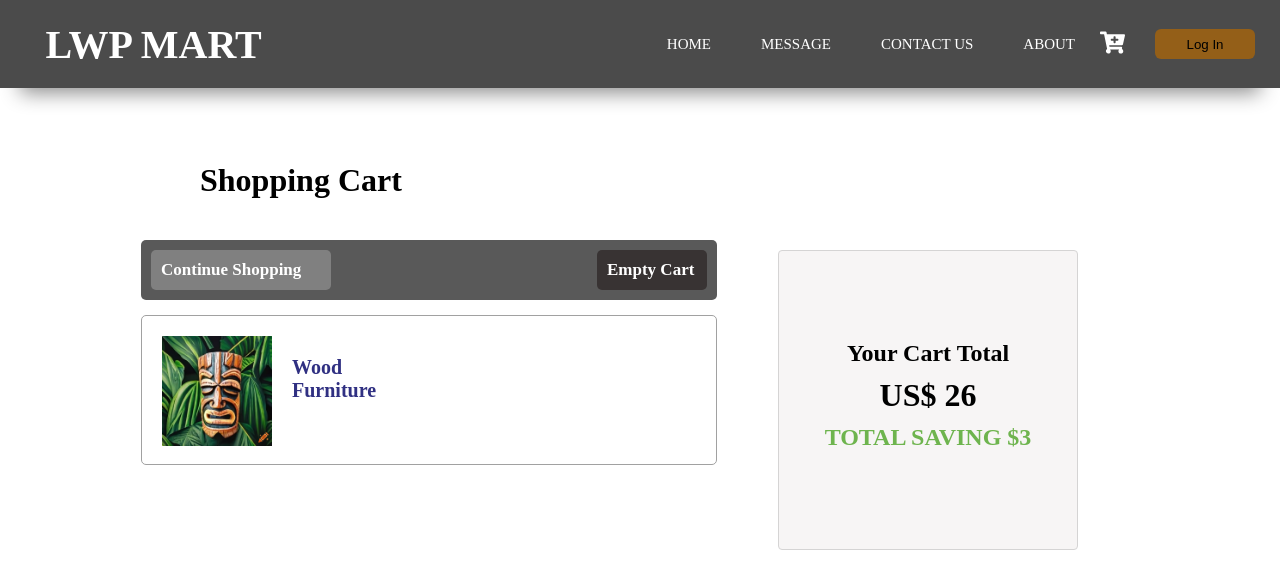
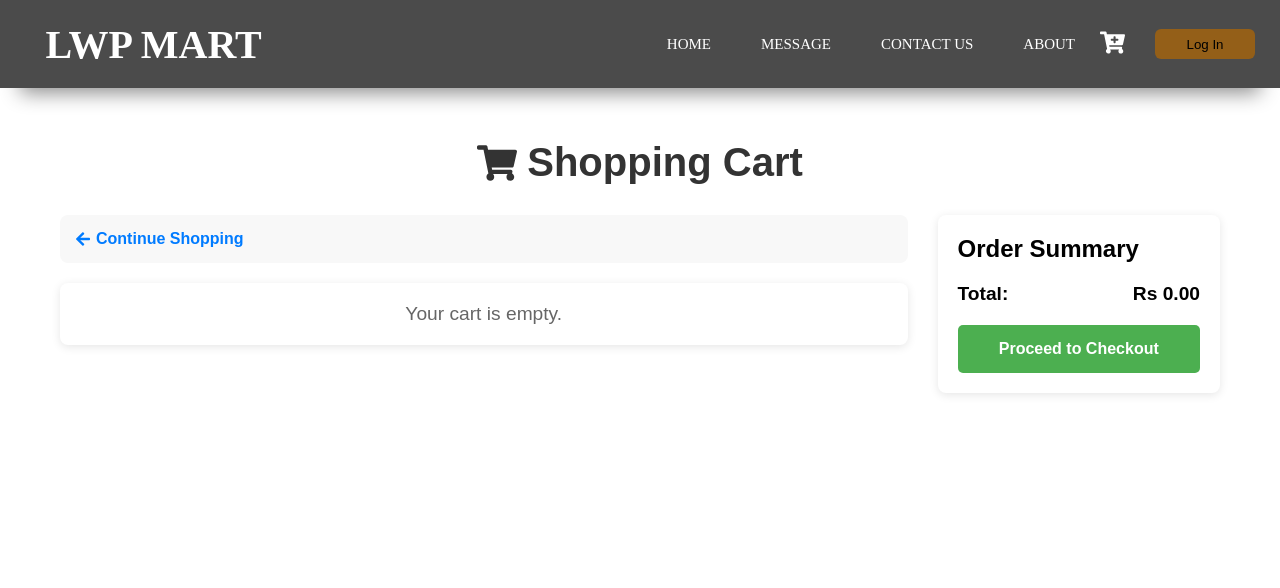
Before and after one commit to KLNCL/LWP_MART_CLIENT, a React (Vite) app: page /cart in a window 1280 px wide. Shown: the top 588 px of the page. Built offline with nearby package versions, Linux system fonts and the light colour scheme.

Commit message:
add to API for Cart, profile and Purchase

```diff
--- a/src/pages/Cart/Cart.jsx
+++ b/src/pages/Cart/Cart.jsx
@@ -1,47 +1,167 @@
-import React from 'react'
+import { useEffect, useState } from "react"
 import "./Cart.scss"
-import cardImage from "../../Image/card-2.jpg";
-import { IoCloseOutline } from "react-icons/io5";
-
+import { IoTrashBin } from "react-icons/io5"
+import { FaShoppingCart, FaArrowLeft } from "react-icons/fa"
+import { jwtDecode } from "jwt-decode"
+import { useNavigate } from "react-router-dom"
+import instance from "../../utils/AxiosInstance"
 
 export default function Cart() {
+  const [cart, setCart] = useState([])
+  const [quantities, setQuantities] = useState({})
+  const navigate = useNavigate()
+
+  const getUserDetailsFromToken = () => {
+    const token = localStorage.getItem("authToken")
+    if (!token) return null
+    try {
+      return jwtDecode(token)
+    } catch (error) {
+      console.error("Invalid token", error)
+      return null
+    }
+  }
+
+  const userDetails = getUserDetailsFromToken()
+  const userId = userDetails?._id
+
+  useEffect(() => {
+    const getCartData = async () => {
+      try {
+        const res = await instance.get(`/getUser/${userId}`)
+        if (res.data) {
+          setCart(res.data)
+          const initialQuantities = res.data.reduce((acc, item) => {
+            acc[item._id] = Number.parseInt(item.cartqty) || 1
+            return acc
+          }, {})
+          setQuantities(initialQuantities)
+        }
+      } catch (err) {
+        console.error("Error fetching cart details:", err)
+      }
+    }
+    if (userId) getCartData()
+  }, [userId])
+
+  const handleRemoveFromCart = async (cartId) => {
+    try {
+      const res = await instance.delete(`/removeCart/${cartId}`)
+      if (res.status === 200) {
+        setCart((prevCart) => prevCart.filter((item) => item._id !== cartId))
+        alert("Item removed from cart")
+      }
+    } catch (error) {
+      console.error("Error removing item from cart:", error)
+      alert("Failed to remove item from cart")
+    }
+  }
+
+  const handleUpdateQuantity = async (cartId, newQuantity) => {
+    try {
+      const res = await instance.post(`/updateQty/${cartId}`, { cartqty: newQuantity.toString() })
+      if (res.status === 200) {
+        setQuantities((prev) => ({ ...prev, [cartId]: newQuantity }))
+      }
+    } catch (error) {
+      console.error("Error updating cart quantity:", error)
+      alert("Failed to update cart quantity")
+    }
+  }
+
+  const increaseQuantity = (id) => {
+    setQuantities((prev) => {
+      const newQuantity = (prev[id] || 0) + 1
+      handleUpdateQuantity(id, newQuantity)
+      return { ...prev, [id]: newQuantity }
+    })
+  }
+
+  const decreaseQuantity = (id) => {
+    setQuantities((prev) => {
+      const newQuantity = Math.max((prev[id] || 0) - 1, 1)
+      handleUpdateQuantity(id, newQuantity)
+      return { ...prev, [id]: newQuantity }
+    })
+  }
+
+  const totalPrice = cart.reduce((acc, item) => {
+    const quantity = quantities[item._id] || 0
+    const price = Number.parseFloat(item.price)
+    return acc + price * quantity
+  }, 0)
+
+  const handleOrderNow = () => {
+    if (cart.length === 0) {
+      alert("Your cart is empty!")
+      return
+    }
+
+    const orderDetails = cart.map((item) => ({
+      product_id: item.product_id,
+      seller_id: item.seller_id,
+      user_id: userId,
+      image: item.image2,
+      productName: item.productName2,
+      price: Number.parseFloat(item.price),
+      quantity: quantities[item._id] || 0,
+    }))
+
+    navigate("/cart/purchase", { state: { orderDetails, totalPrice } })
+  }
+
   return (
-    <div className="cart-continer">
-      <div className="heder">
-        <h1>Shopping Cart</h1>
+    <div className="cart-container">
+      <div className="header">
+        <h1>
+          <FaShoppingCart /> Shopping Cart
+        </h1>
       </div>
-      <div className="item">
-        <div className="left">
-          <div className="table-heder" style={{fontWeight: 'bold',fontSize: '23px',backgroundColor: 'rgba(74, 74, 74, 0.912)',color: 'black' }}>
-            <div className="continue-shopping">
-              <p>Continue Shopping</p>
-            </div>
-            <div className="empty-cart">
-              <p>Empty Cart</p>
-            </div>
+      <div className="cart-content">
+        <div className="cart-items">
+          <div className="table-header">
+            <a href="/" className="continue-shopping">
+              <FaArrowLeft /> Continue Shopping
+            </a>
           </div>
           <div className="table-body">
-            <div className="card">
-            <img  src={cardImage}
-                   style={{
-                    width: '150px',
-                    height: '150px',
-                    borderRadius: '12px',
-                    padding:"20px"
-                  }} />
-                  <p>Wood Furniture</p>
-                  <IoCloseOutline className='close-icon'/>
-
-            </div>
-
+            {cart && cart.length > 0 ? (
+              cart.map((item) => (
+                <div className="cart-item" key={item._id}>
+                  <div className="item-image">
+                    <img src={item.image2 || "/placeholder.svg"} alt={item.productName2} />
+                  </div>
+                  <div className="item-details">
+                    <h2>{item.productName2}</h2>
+                    <div className="quantity-control">
+                      <button onClick={() => decreaseQuantity(item._id)}>-</button>
+                      <input type="text" value={quantities[item._id] || 0} readOnly />
+                      <button onClick={() => increaseQuantity(item._id)}>+</button>
+                    </div>
+                  </div>
+                  <div className="item-price">
+                    <h2>Rs. {(Number.parseFloat(item.price) * (quantities[item._id] || 0)).toFixed(2)}</h2>
+                    <button className="remove-item" onClick={() => handleRemoveFromCart(item._id)}>
+                      <IoTrashBin />
+                    </button>
+                  </div>
+                </div>
+              ))
+            ) : (
+              <p className="empty-cart-message">Your cart is empty.</p>
+            )}
           </div>
         </div>
-        <div className="right">
-          <div className="price-card">
-            <h2 style={{marginBottom:"10px"}}>Your Cart Total</h2>
-            <h1 style={{marginBottom:"10px"}}>US$ 26</h1>
-            <h2 style={{marginBottom:"10px", color:"rgb(110, 180, 78)"}}>TOTAL SAVING $3</h2>
-
+        <div className="cart-summary">
+          <div className="summary-card">
+            <h2>Order Summary</h2>
+            <div className="summary-total">
+              <span>Total:</span>
+              <span>Rs {totalPrice.toFixed(2)}</span>
+            </div>
+            <button onClick={handleOrderNow} className="checkout-button">
+              Proceed to Checkout
+            </button>
           </div>
         </div>
       </div>
--- a/src/pages/Cart/Cart.scss
+++ b/src/pages/Cart/Cart.scss
@@ -1,148 +1,221 @@
-.cart-continer{
+.cart-container {
+    max-width: 1200px;
+    margin: 0 auto;
+    padding: 20px;
+    font-family: 'Arial', sans-serif;
+    margin-top: 120px;
+
+    .header {
+      text-align: center;
+      margin-bottom: 30px;
+
+      h1 {
+        font-size: 2.5rem;
+        color: #333;
         display: flex;
         align-items: center;
         justify-content: center;
-    flex-direction: column;
-    width: 100vw;
-    height: 100vh;
-    background-color: white;
 
-    .heder{
-        display: flex;
-        align-items: center;
-        // justify-content: center;
-        width: 100vw;
-        height: 30vh;
-        // background-color: gray;
-
-        h1{
-            margin-top: 120px;
-            margin-left: 200px;
+        svg {
+          margin-right: 10px;
+        }
       }
     }
 
-    .item{
+    .cart-content {
       display: flex;
-        align-items: center;
-        justify-content: center;
-        width: 100vw;
-        height: 70vh;
-        // background-color: green;
+      gap: 30px;
 
-        .left{
-            display: flex;
-            align-items: center;
-            // justify-content: center;
+      @media (max-width: 768px) {
         flex-direction: column;
-            width: 60vw;
-            height: 70vh;
-            // background-color: pink;
-
-            .table-heder{
-            display: flex;
-            align-items: center;
-            justify-content: space-between;
-            color: white;
-            font-size: 20px;
-            width: 45vw;
-            height: 60px;
-            margin-left: 90px;
-            border-radius: 5px;
-
-            .continue-shopping{
-                display: flex;
-                align-items: center;
-                width: 180px;
-                height: 40px;
-                background-color: gray;
-                border-radius: 5px;
-                margin-left: 10px;
-                p{
-                    font-size: 17px;
-                    margin-left: 10px;
-                    color: white;
-                }
-            }
-            .empty-cart{
-                display: flex;
-                align-items: center;
-                width: 110px;
-                height: 40px;
-                background-color: rgb(56, 51, 51);
-                border-radius: 5px;
-                margin-right: 10px;
-
-            }
-            p{
-                font-size: 17px;
-                margin-left: 10px;
-                color: white;
       }
     }
 
-            .table-body{
+    .cart-items {
+      flex: 3;
+
+      .table-header {
+        background-color: #f8f8f8;
+        padding: 15px;
+        border-radius: 8px;
+        margin-bottom: 20px;
+
+        .continue-shopping {
+          text-decoration: none;
+          color: #007bff;
+          font-weight: bold;
+          font-size: 1rem;
           display: flex;
           align-items: center;
-                // justify-content: space-between;
-                flex-direction: column;
-               width: 60vw;
-               height: 400px;
-               margin-top: 10px;
-            //    background-color: gray;
 
-               .card{
-                display: flex;
-                // align-items: center;
-                // justify-content: center;
-                width: 45vw;
-                height: 150px;
-                background-color: white;
-                margin-left: 90px;
-                margin-top: 5px;
-                border-radius: 5px;
-                border: 0.5px solid rgb(161, 161, 161);
+          svg {
+            margin-right: 5px;
+          }
 
-                p{
-                    display: flex;
-                    // align-items: center;
-                    justify-content: center;
-                    font-size: 20px;
-                    margin-top: 40px;
-                    font-weight: bold;
-                    color: rgb(48, 48, 130);
+          &:hover {
+            text-decoration: underline;
           }
-                .close-icon{
-                    font-size: 20px;
-                    margin-left: 350px;
         }
       }
 
+      .table-body {
+        background-color: #fff;
+        border-radius: 8px;
+        box-shadow: 0 2px 10px rgba(0, 0, 0, 0.1);
       }
 
+      .cart-item {
+        display: flex;
+        align-items: center;
+        padding: 20px;
+        border-bottom: 1px solid #eee;
 
+        &:last-child {
+          border-bottom: none;
         }
 
-        .right{
-            display: flex;
-            // align-items: center;
-            // justify-content: center;
-            width: 40vw;
-            height: 70vh;
-            // background-color: rgb(245, 245, 134);
-            padding: 10px;
+        .item-image {
+          width: 100px;
+          height: 100px;
+          margin-right: 20px;
 
-            .price-card{
+          img {
+            width: 100%;
+            height: 100%;
+            object-fit: cover;
+            border-radius: 8px;
+          }
+        }
+
+        .item-details {
+          flex: 2;
+
+          h2 {
+            font-size: 1.2rem;
+            margin-bottom: 10px;
+          }
+
+          .quantity-control {
             display: flex;
             align-items: center;
-                justify-content: center;
+
+            button {
+              background-color: #f0f0f0;
+              border: none;
+              width: 30px;
+              height: 30px;
+              font-size: 1.2rem;
+              cursor: pointer;
+              transition: background-color 0.3s;
+
+              &:hover {
+                background-color: #e0e0e0;
+              }
+            }
+
+            input {
+              width: 40px;
+              height: 30px;
+              text-align: center;
+              border: 1px solid #ddd;
+              margin: 0 5px;
+            }
+          }
+        }
+
+        .item-price {
+          display: flex;
           flex-direction: column;
-                width: 300px;
-                height: 300px;
-                background-color: rgb(247, 245, 245);
-                border-radius: 4px;
-                border: 1px solid rgb(213, 212, 212);
+          align-items: flex-end;
 
+          h2 {
+            font-size: 1.2rem;
+            font-weight: bold;
+            margin-bottom: 10px;
+          }
+
+          .remove-item {
+            background: none;
+            border: none;
+            color: #ff4d4d;
+            cursor: pointer;
+            font-size: 1.2rem;
+            transition: color 0.3s;
+
+            &:hover {
+              color: #ff0000;
             }
           }
         }
       }
+    }
+
+    .cart-summary {
+      flex: 1;
+
+      .summary-card {
+        background-color: #fff;
+        border-radius: 8px;
+        padding: 20px;
+        box-shadow: 0 2px 10px rgba(0, 0, 0, 0.1);
+
+        h2 {
+          font-size: 1.5rem;
+          margin-bottom: 20px;
+        }
+
+        .summary-total {
+          display: flex;
+          justify-content: space-between;
+          font-size: 1.2rem;
+          font-weight: bold;
+          margin-bottom: 20px;
+        }
+
+        .checkout-button {
+          width: 100%;
+          padding: 15px;
+          background-color: #4CAF50;
+          color: white;
+          border: none;
+          border-radius: 5px;
+          font-size: 1rem;
+          font-weight: bold;
+          cursor: pointer;
+          transition: background-color 0.3s;
+
+          &:hover {
+            background-color: #45a049;
+          }
+        }
+      }
+    }
+
+    .empty-cart-message {
+      text-align: center;
+      padding: 20px;
+      font-size: 1.2rem;
+      color: #666;
+    }
+  }
+
+  @media (max-width: 768px) {
+    .cart-container {
+      .cart-item {
+        flex-direction: column;
+        text-align: center;
+
+        .item-image {
+          margin-right: 0;
+          margin-bottom: 15px;
+        }
+
+        .item-price {
+          flex-direction: row;
+          justify-content: space-between;
+          width: 100%;
+          margin-top: 15px;
+        }
+      }
+    }
+  }
--- a/src/pages/Profile/Profile.jsx
+++ b/src/pages/Profile/Profile.jsx
@@ -183,7 +183,7 @@ export default function Profile() {
               </button>
             )}
 
-            <button className="seller">Cart</button>
+            {/* <button className="seller">Cart</button> */}
             <button className="logout" onClick={handleLogout}>
               Log Out
             </button>
```
Also changed, not shown: src/pages/Purchase/Purchase.jsx (+77 -17 lines), src/pages/Purchase/Purchase.scss (+61 -11 lines). Lines whose indentation alone changed are shown as unchanged.
